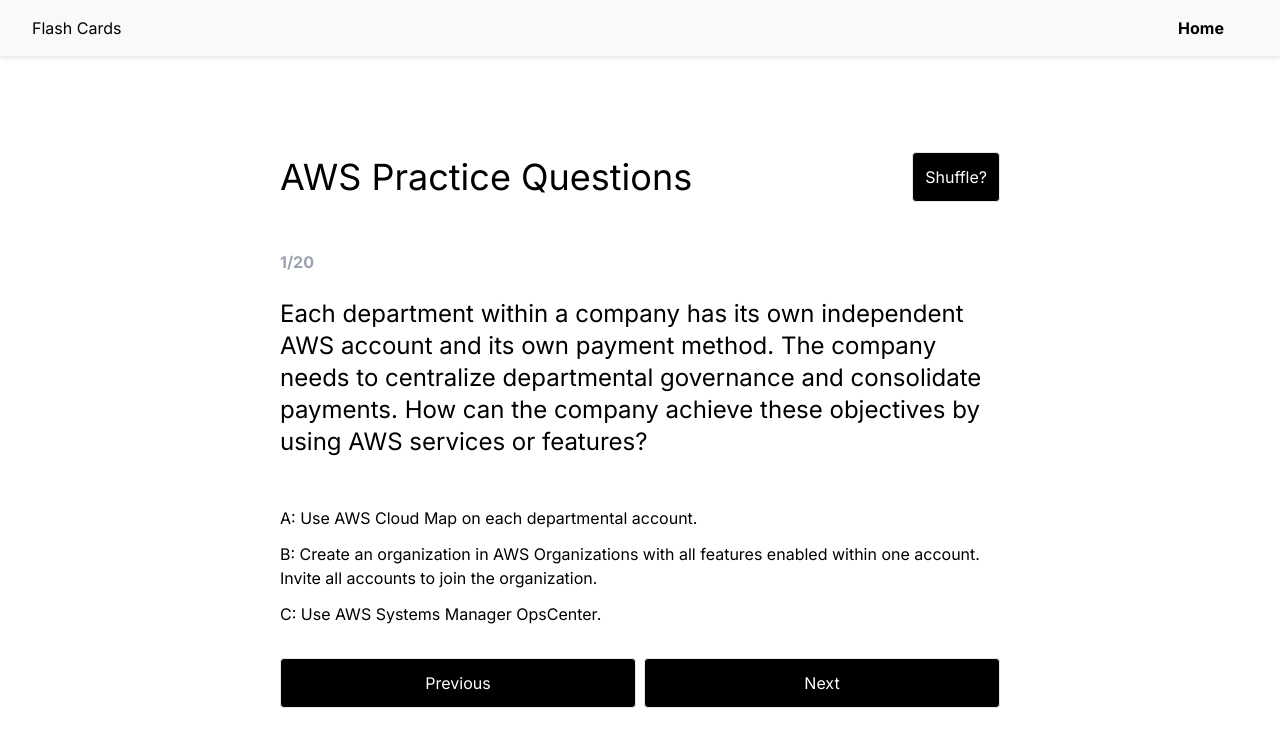
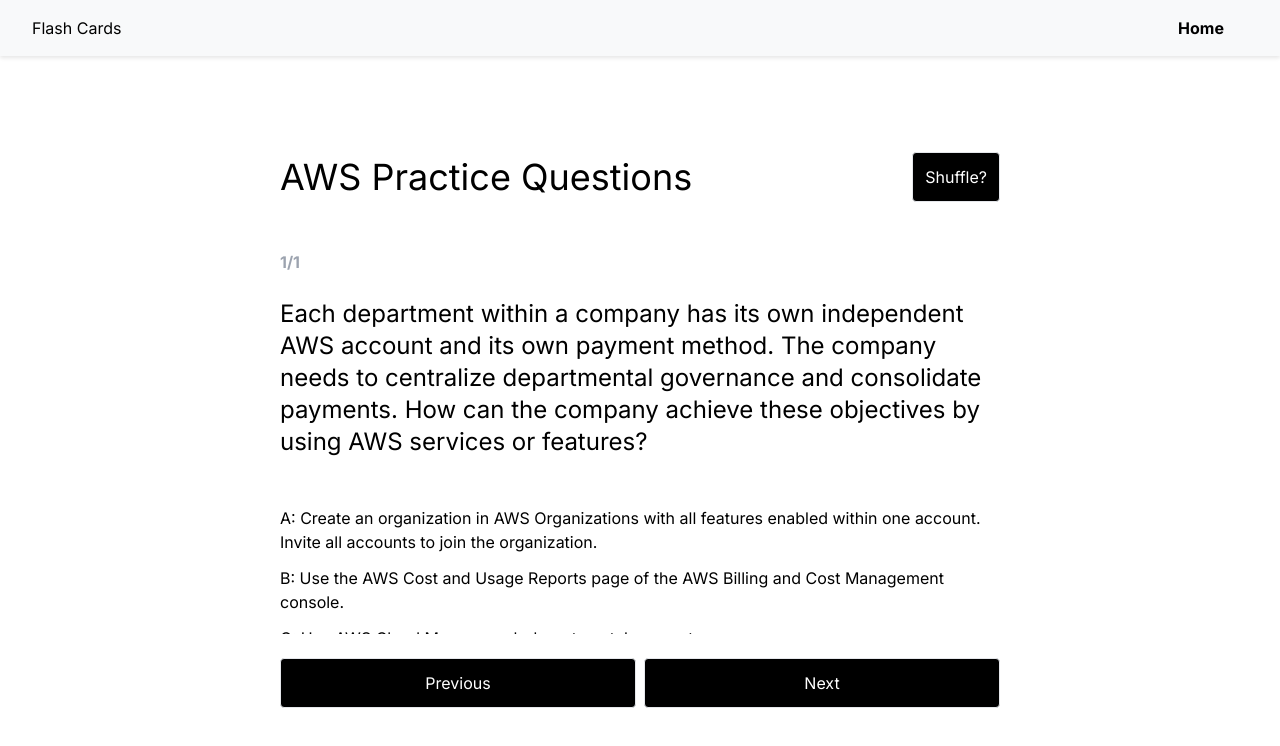
Before and after one commit to KevinFreistroffer/FlashCards-NextJS, a Next.js app: page / in a window 1280 px wide. Shown: the top 746 px of the page. Built offline with nearby package versions, Linux system fonts and the light colour scheme.

Commit message:
shuffling attempt. bug server text doesnt match

```diff
--- a/src/_lib/definitions.ts
+++ b/src/_lib/definitions.ts
@@ -15,7 +15,7 @@
 
 export interface IFlashCard {
   question: string;
-  choices: IQuestion;
-  answer: EAnswer[];
+  choices: string[];
+  answer: number[];
   showAnswer: boolean;
 }
--- a/src/app/components/FlashCards/FlashCards.tsx
+++ b/src/app/components/FlashCards/FlashCards.tsx
@@ -28,6 +28,30 @@
       return shuffle(state);
     });
     setCurrentCardIndex(0);
+  };
+
+  const handleShuffling = (data: IFlashCard) => {
+    const { choices, answer } = data;
+    const shuffledChoices = shuffle(choices);
+    const correctAnswers: number[] = [];
+
+    // for each choice
+    choices.forEach((choice, choiceIndex) => {
+      // for each shuffledChoice
+      // given the choice index,
+      shuffledChoices.forEach((shuffledChoice, shuffledIndex) => {
+        //find in shuffledChoices the same string and get it's index if the choice index is an answer.
+        if (answer.includes(choiceIndex) && choice === shuffledChoice) {
+          correctAnswers.push(shuffledIndex);
+        }
+      });
+    });
+
+    return {
+      ...data,
+      choices: shuffledChoices,
+      answer: correctAnswers,
+    };
   };
 
   return (
@@ -64,7 +88,7 @@
         }}
       >
         <Question
-          data={cards[currentCardIndex]}
+          data={handleShuffling(cards[currentCardIndex])}
           numOfQuestions={cards.length}
           questionNumber={currentCardIndex + 1}
         />
--- a/src/app/components/FlashCards/Question.tsx
+++ b/src/app/components/FlashCards/Question.tsx
@@ -1,7 +1,8 @@
 import { IFlashCard, IQuestion } from "@/_lib/definitions";
 import React from "react";
+import { shuffle } from "lodash";
 
-const Question = ({
+export const Question = ({
   data,
   questionNumber,
   numOfQuestions,
@@ -11,6 +12,24 @@
   numOfQuestions: number;
 }): JSX.Element => {
   const { question, choices, answer, showAnswer } = data;
+  console.log("answer", answer);
+
+  const shuffledChoices = shuffle(choices);
+  const correctAnswers: number[] = [];
+
+  // for each choice
+  choices.forEach((choice, choiceIndex) => {
+    // for each shuffledChoice
+    // given the choice index,
+    shuffledChoices.forEach((shuffledChoice, shuffledIndex) => {
+      //find in shuffledChoices the same string and get it's index if the choice index is an answer.
+      if (answer.includes(choiceIndex) && choice === shuffledChoice) {
+        correctAnswers.push(shuffledIndex);
+      }
+    });
+  });
+
+  console.log("correctAnswers", correctAnswers);
 
   return (
     <div>
@@ -21,28 +40,31 @@
         <li className="li-question  mb-12 text-2xl">
           <span className="font-500">{question}</span>
         </li>
-        {Object.keys(choices).map((key, i) => {
+        {shuffledChoices.map((choice, choiceIndex) => {
           return (
             <li
-              key={i}
+              key={choiceIndex}
               className={`li-choice mb-3 ${
                 showAnswer
-                  ? answer.find((a) => a === (key as keyof IQuestion))
+                  ? // "A" === index is 0, 1, where 0 is A, 1 is B, etc.
+                    correctAnswers.find(
+                      (answerIndex) => answerIndex === choiceIndex
+                    )
                     ? ""
                     : "line-through" + " opacity-50"
                   : ""
               }`}
             >
-              {i == 0
+              {choiceIndex == 0
                 ? "A: "
-                : i === 1
+                : choiceIndex === 1
                 ? "B: "
-                : i === 2
+                : choiceIndex === 2
                 ? "C: "
-                : i === 3
+                : choiceIndex === 3
                 ? "D: "
                 : "E: "}
-              {choices[key as keyof IQuestion]}
+              {choice}
             </li>
           );
         })}
--- a/src/data/aws_questions.ts
+++ b/src/data/aws_questions.ts
@@ -1,252 +1,274 @@
 import { IFlashCard } from "@/_lib/definitions";
 import { EAnswer } from "@/_lib/enums";
+import { shuffle } from "lodash";
+
+export class Question {
+  question: string;
+  choices: string[];
+  answer: number[];
+  showAnswer: boolean;
+
+  constructor(
+    question: string,
+    choices: string[],
+    answer: number[],
+    showAnswer: boolean
+  ) {
+    this.question = question;
+    this.choices = choices;
+    this.answer = answer;
+    this.showAnswer = showAnswer;
+  }
+
+  shuffle() {
+    const shuffledChoices = shuffle(this.choices);
+    const correctAnsers: number[] = [];
+
+    this.choices.forEach((choice) => {
+      shuffledChoices.forEach((shuffledChoice, shuffledIndex) => {
+        if (choice === shuffledChoice) {
+          correctAnsers.push(shuffledIndex);
+          return true;
+        }
+        return false;
+      });
+    });
+
+    this.choices = shuffledChoices;
+    this.answer = correctAnsers;
+  }
+}
 
 const aws_questions: IFlashCard[] = [
   {
     question: `Each department within a company has its own independent AWS account and its own payment method. The company needs to centralize departmental governance and consolidate payments.
-
-How can the company achieve these objectives by using AWS services or features?`,
-    choices: {
-      A: "Use AWS Cloud Map on each departmental account.",
-      B: "Create an organization in AWS Organizations with all features enabled within one account. Invite all accounts to join the organization.",
-      C: "Use AWS Systems Manager OpsCenter.",
-      D: "Use the AWS Cost and Usage Reports page of the AWS Billing and Cost Management console.",
-    },
-    answer: [EAnswer.B],
+  How can the company achieve these objectives by using AWS services or features?`,
+    choices: [
+      "Use AWS Cloud Map on each departmental account.",
+      "Create an organization in AWS Organizations with all features enabled within one account. Invite all accounts to join the organization.", // correct
+      "Use AWS Systems Manager OpsCenter.",
+      "Use the AWS Cost and Usage Reports page of the AWS Billing and Cost Management console.",
+    ],
+    answer: [1],
     showAnswer: false,
   },
-  {
-    question: `A company wants to create a learning application for students. The learning application must give students the option to choose a button to have the text read out loud to them.
-
-Which AWS machine learning service will meet this requirement?`,
-    choices: {
-      A: "Amazon Transcribe",
-      B: "Amazon Polly",
-      C: "Amazon Translate",
-      D: "Amazon Textract",
-    },
-    answer: [EAnswer.B],
-    showAnswer: false,
-  },
-  {
-    question: `Which of the functionalities are characteristics of Amazon S3? (Select TWO.)`,
-    choices: {
-      A: "A global file system",
-      B: "An object store",
-      C: "A local file store",
-      D: "A network file system",
-      E: "A durable storage system",
-    },
-    answer: [EAnswer.B, EAnswer.E],
-    showAnswer: false,
-  },
-  {
-    question: `A company wants to establish a consistent and private connection from the company's on-premises data center to the AWS Cloud.
-
-Which AWS service will meet these requirements?`,
-    choices: {
-      A: "AWS Client VPN",
-      B: "AWS Connect",
-      C: "AWS Direct Connect",
-      D: "AWS Site-to-Site VPN",
-    },
-    answer: [EAnswer.C],
-    showAnswer: false,
-  },
-  {
-    question: `A user deploys an Amazon RDS DB instance in multiple Availability Zones.
-
-This strategy involves which pillar of the AWS Well-Architected Framework?`,
-    choices: {
-      A: "Performance efficiency",
-      B: "Reliability",
-      C: "Cost optimization",
-      D: "Security",
-    },
-    answer: [EAnswer.B],
-    showAnswer: false,
-  },
-  {
-    question: `A company requires a relational database on AWS that records new customer orders from a website.
-
-Which AWS service or feature will meet this requirement?`,
-    choices: {
-      A: "AWS Global Accelerator",
-      B: "Amazon DynamoDB",
-      C: "Amazon Aurora",
-      D: "Amazon Elastic Block Store (Amazon EBS)",
-    },
-    answer: [EAnswer.C],
-    showAnswer: false,
-  },
-  {
-    question: `How does AWS charge for AWS Lambda usage once the free tier has been exceeded? (Select TWO.)`,
-    choices: {
-      A: "By the time it takes for the Lambda function to run",
-      B: "By the number of versions of a specific Lambda function",
-      C: "By the number of requests made for a given Lambda function",
-      D: "By the programming language that is used for the Lambda function",
-    },
-    answer: [EAnswer.A, EAnswer.C],
-    showAnswer: false,
-  },
-  {
-    question: `Which AWS service identifies security groups that allow unrestricted access to a user's AWS resources?`,
-    choices: {
-      A: "AWS Trusted Advisor",
-      B: "AWS Config",
-      C: "Amazon CloudWatch",
-      D: "AWS CloudTrail",
-    },
-    answer: [EAnswer.A],
-    showAnswer: false,
-  },
-  {
-    question: `What are benefits of using the AWS Cloud for companies with customers in many countries around the world? (Select TWO.)`,
-    choices: {
-      A: "Companies can deploy applications in multiple AWS Regions to reduce latency.",
-      B: "Amazon Translate automatically translates third-party website interfaces into multiple languages.",
-      C: "Amazon CloudFront has multiple edge locations around the world to reduce latency.",
-      D: "Amazon Comprehend allows users to build applications that can respond to user requests in many languages.",
-    },
-    answer: [EAnswer.A, EAnswer.C],
-    showAnswer: false,
-  },
-  {
-    question: `A user needs to automatically discover, classify, and protect sensitive data stored in Amazon S3.
-
-Which AWS service can meet these requirements?`,
-    choices: {
-      A: "Amazon Inspector",
-      B: "Amazon Macie",
-      C: "Amazon GuardDuty",
-      D: "AWS Secrets Manager",
-    },
-    answer: [EAnswer.B],
-    showAnswer: false,
-  },
-  {
-    question: `A company is moving all of their development activities to AWS. The company wants a solution to store and manage their developers' source code.
-
-Which AWS coding service will meet this requirement?`,
-    choices: {
-      A: "AWS CodeArtifact",
-      B: "AWS CodeBuild",
-      C: "AWS CodePipeline",
-      D: "AWS CodeCommit",
-    },
-    answer: [EAnswer.D],
-    showAnswer: false,
-  },
-  {
-    question: `What is the MINIMUM AWS Support plan that provides technical support through phone calls?`,
-    choices: {
-      A: "Enterprise",
-      B: "Business",
-      C: "Developer",
-      D: "Basic",
-    },
-    answer: [EAnswer.B],
-    showAnswer: false,
-  },
-  {
-    question: `A company is hosting a static website from a single Amazon S3 bucket.
-
-Which AWS service will achieve lower latency and high transfer speeds?`,
-    choices: {
-      A: "AWS Elastic Beanstalk",
-      B: "Amazon DynamoDB Accelerator (DAX)",
-      C: "Amazon Route 53",
-      D: "Amazon Cloudfront",
-    },
-    answer: [EAnswer.D],
-    showAnswer: false,
-  },
-  {
-    question: `Which credential components are required to gain programmatic access to an AWS account? (Select TWO.)`,
-    choices: {
-      A: "An access key ID",
-      B: "A primary key",
-      C: "A secret access key",
-      D: "A user ID",
-    },
-    answer: [EAnswer.A, EAnswer.C],
-    showAnswer: false,
-  },
-  {
-    question: `Which AWS service allows customers to purchase unused Amazon EC2 capacity at an often discounted rate?`,
-    choices: {
-      A: "Reserved Instances",
-      B: "On-Demand Instances",
-      C: "Dedicated Instances",
-      D: "Spot Instances",
-    },
-    answer: [EAnswer.D],
-    showAnswer: false,
-  },
-  {
-    question: `A company has an on-premises Linux-based server with an Oracle database that runs on it. The company wants to migrate the database server to run on an Amazon EC2 instance in AWS.
-
-Which service should the company use to complete the migration?`,
-    choices: {
-      A: "AWS Database Migration Service (AWS DMS)",
-      B: "AWS Migration Hub",
-      C: "AWS Application Migration Service (AWS MGN)",
-      D: "AWS Application Discovery Service",
-    },
-    answer: [EAnswer.C],
-    showAnswer: false,
-  },
-  {
-    question: `A company needs to monitor and receive alerts about AWS Management Console sign-in events that involve the AWS account root user.
-
-Which AWS service can the company use to meet these requirements?`,
-    choices: {
-      A: "Amazon CloudWatch",
-      B: "AWS Config",
-      C: "AWS Trusted Advisor",
-      D: "AWS Identity and Access Management (IAM)",
-    },
-    answer: [EAnswer.A],
-    showAnswer: false,
-  },
-  {
-    question: `Which tasks are the customer's responsibility according to the AWS shared responsibility model? (Select TWO.)`,
-    choices: {
-      A: "Patch the operating system that AWS Lambda functions use.",
-      B: "Install patches on Amazon RDS DB instances.",
-      C: "Control physical access to the data center that contains a customer's VPC.",
-      D: "Configure IAM users according to the principle of least privilege.",
-      E: "Configure an Amazon S3 bucket to allow public access.",
-    },
-    answer: [EAnswer.D, EAnswer.E],
-    showAnswer: false,
-  },
-  {
-    question: `What are the advantages of deploying an application with Amazon EC2 instances in multiple Availability Zones? (Select TWO.)`,
-    choices: {
-      A: "Preventing a single point of failure",
-      B: "Reducing the operational costs of the application",
-      C: "Allowing the application to serve cross-Region users with low latency",
-      D: "Increasing the availability of the application",
-      E: "Increasing the load of the application",
-    },
-    answer: [EAnswer.A, EAnswer.D],
-    showAnswer: false,
-  },
-  {
-    question: `A company requires an encrypted connection between the company's on-premises servers and AWS. The connection must use the company's existing internet connection.
-
-Which solution will meet these requirements?`,
-    choices: {
-      A: "AWS Direct Connect",
-      B: "Amazon Connect",
-      C: "Amazon CloudFront",
-      D: "AWS Site-to-Site VPN",
-    },
-    answer: [EAnswer.D],
-    showAnswer: false,
-  },
+  // {
+  //   question: `A company wants to create a learning application for students. The learning application must give students the option to choose a button to have the text read out loud to them.
+  // Which AWS machine learning service will meet this requirement?`,
+  //   choices: [
+  //     "Amazon Transcribe",
+  //     "Amazon Polly",
+  //     "Amazon Translate",
+  //     "Amazon Textract",
+  //   ],
+  //   answer: [1],
+  //   showAnswer: false,
+  // },
+  // {
+  //   question: `Which of the functionalities are characteristics of Amazon S3? (Select TWO.)`,
+  //   choices: [
+  //     "A global file system",
+  //     "An object store",
+  //     "A local file store",
+  //     "A network file system",
+  //     "A durable storage system",
+  //   ],
+  //   answer: [1, 4],
+  //   showAnswer: false,
+  // },
+  // {
+  //   question: `A company wants to establish a consistent and private connection from the company's on-premises data center to the AWS Cloud.
+  // Which AWS service will meet these requirements?`,
+  //   choices: [
+  //     "AWS Client VPN",
+  //     "AWS Connect",
+  //     "AWS Direct Connect",
+  //     "AWS Site-to-Site VPN",
+  //   ],
+  //   answer: [2],
+  //   showAnswer: false,
+  // },
+  // {
+  //   question: `A user deploys an Amazon RDS DB instance in multiple Availability Zones.
+  // This strategy involves which pillar of the AWS Well-Architected Framework?`,
+  //   choices: [
+  //     "Performance efficiency",
+  //     "Reliability",
+  //     "Cost optimization",
+  //     "Security",
+  //   ],
+  //   answer: [1],
+  //   showAnswer: false,
+  // },
+  // {
+  //   question: `A company requires a relational database on AWS that records new customer orders from a website.
+  // Which AWS service or feature will meet this requirement?`,
+  //   choices: [
+  //     "AWS Global Accelerator",
+  //     "Amazon DynamoDB",
+  //     "Amazon Aurora",
+  //     "Amazon Elastic Block Store (Amazon EBS)",
+  //   ],
+  //   answer: [2],
+  //   showAnswer: false,
+  // },
+  // {
+  //   question: `How does AWS charge for AWS Lambda usage once the free tier has been exceeded? (Select TWO.)`,
+  //   choices: [
+  //     "By the time it takes for the Lambda function to run",
+  //     "By the number of versions of a specific Lambda function",
+  //     "By the number of requests made for a given Lambda function",
+  //     "By the programming language that is used for the Lambda function",
+  //   ],
+  //   answer: [0, 2],
+  //   showAnswer: false,
+  // },
+  // {
+  //   question: `Which AWS service identifies security groups that allow unrestricted access to a user's AWS resources?`,
+  //   choices: [
+  //     "AWS Trusted Advisor",
+  //     "AWS Config",
+  //     "Amazon CloudWatch",
+  //     "AWS CloudTrail",
+  //   ],
+  //   answer: [0],
+  //   showAnswer: false,
+  // },
+  // {
+  //   question: `What are benefits of using the AWS Cloud for companies with customers in many countries around the world? (Select TWO.)`,
+  //   choices: [
+  //     "Companies can deploy applications in multiple AWS Regions to reduce latency.",
+  //     "Amazon Translate automatically translates third-party website interfaces into multiple languages.",
+  //     "Amazon CloudFront has multiple edge locations around the world to reduce latency.",
+  //     "Amazon Comprehend allows users to build applications that can respond to user requests in many languages.",
+  //   ],
+  //   answer: [0, 2],
+  //   showAnswer: false,
+  // },
+  // {
+  //   question: `A user needs to automatically discover, classify, and protect sensitive data stored in Amazon S3.
+  // Which AWS service can meet these requirements?`,
+  //   choices: [
+  //     "Amazon Inspector",
+  //     "Amazon Macie",
+  //     "Amazon GuardDuty",
+  //     "AWS Secrets Manager",
+  //   ],
+  //   answer: [1],
+  //   showAnswer: false,
+  // },
+  // {
+  //   question: `A company is moving all of their development activities to AWS. The company wants a solution to store and manage their developers' source code.
+  // Which AWS coding service will meet this requirement?`,
+  //   choices: [
+  //     "AWS CodeArtifact",
+  //     "AWS CodeBuild",
+  //     "AWS CodePipeline",
+  //     "AWS CodeCommit",
+  //   ],
+  //   answer: [3],
+  //   showAnswer: false,
+  // },
+  // {
+  //   question: `What is the MINIMUM AWS Support plan that provides technical support through phone calls?`,
+  //   choices: ["Enterprise", "Business", "Developer", "Basic"],
+  //   answer: [1],
+  //   showAnswer: false,
+  // },
+  // {
+  //   question: `A company is hosting a static website from a single Amazon S3 bucket.
+  // Which AWS service will achieve lower latency and high transfer speeds?`,
+  //   choices: [
+  //     "AWS Elastic Beanstalk",
+  //     "Amazon DynamoDB Accelerator (DAX)",
+  //     "Amazon Route 53",
+  //     "Amazon Cloudfront",
+  //   ],
+  //   answer: [3],
+  //   showAnswer: false,
+  // },
+  // {
+  //   question: `Which credential components are required to gain programmatic access to an AWS account? (Select TWO.)`,
+  //   choices: [
+  //     "An access key ID",
+  //     "A primary key",
+  //     "A secret access key",
+  //     "A user ID",
+  //   ],
+  //   answer: [0, 2],
+  //   showAnswer: false,
+  // },
+  // {
+  //   question: `Which AWS service allows customers to purchase unused Amazon EC2 capacity at an often discounted rate?`,
+  //   choices: [
+  //     "Reserved Instances",
+  //     "On-Demand Instances",
+  //     "Dedicated Instances",
+  //     "Spot Instances",
+  //   ],
+  //   answer: [3],
+  //   showAnswer: false,
+  // },
+  // {
+  //   question: `A company has an on-premises Linux-based server with an Oracle database that runs on it. The company wants to migrate the database server to run on an Amazon EC2 instance in AWS.
+  // Which service should the company use to complete the migration?`,
+  //   choices: [
+  //     "AWS Database Migration Service (AWS DMS)",
+  //     "AWS Migration Hub",
+  //     "AWS Application Migration Service (AWS MGN)",
+  //     "AWS Application Discovery Service",
+  //   ],
+  //   answer: [2],
+  //   showAnswer: false,
+  // },
+  // {
+  //   question: `A company needs to monitor and receive alerts about AWS Management Console sign-in events that involve the AWS account root user.
+  // Which AWS service can the company use to meet these requirements?`,
+  //   choices: [
+  //     "Amazon CloudWatch",
+  //     "AWS Config",
+  //     "AWS Trusted Advisor",
+  //     "AWS Identity and Access Management (IAM)",
+  //   ],
+  //   answer: [0],
+  //   showAnswer: false,
+  // },
+  // {
+  //   question: `Which tasks are the customer's responsibility according to the AWS shared responsibility model? (Select TWO.)`,
+  //   choices: [
+  //     "Patch the operating system that AWS Lambda functions use.",
+  //     "Install patches on Amazon RDS DB instances.",
+  //     "Control physical access to the data center that contains a customer's VPC.",
+  //     "Configure IAM users according to the principle of least privilege.",
+  //     "Configure an Amazon S3 bucket to allow public access.",
+  //   ],
+  //   answer: [3, 4],
+  //   showAnswer: false,
+  // },
+  // {
+  //   question: `What are the advantages of deploying an application with Amazon EC2 instances in multiple Availability Zones? (Select TWO.)`,
+  //   choices: [
+  //     "Preventing a single point of failure",
+  //     "Reducing the operational costs of the application",
+  //     "Allowing the application to serve cross-Region users with low latency",
+  //     "Increasing the availability of the application",
+  //     "Increasing the load of the application",
+  //   ],
+  //   answer: [0, 3],
+  //   showAnswer: false,
+  // },
+  // {
+  //   question: `A company requires an encrypted connection between the company's on-premises servers and AWS. The connection must use the company's existing internet connection.
+  // Which solution will meet these requirements?`,
+  //   choices: [
+  //     "AWS Direct Connect",
+  //     "Amazon Connect",
+  //     "Amazon CloudFront",
+  //     "AWS Site-to-Site VPN",
+  //   ],
+  //   answer: [3],
+  //   showAnswer: false,
+  // },
 ];
 
 export default aws_questions;
```
